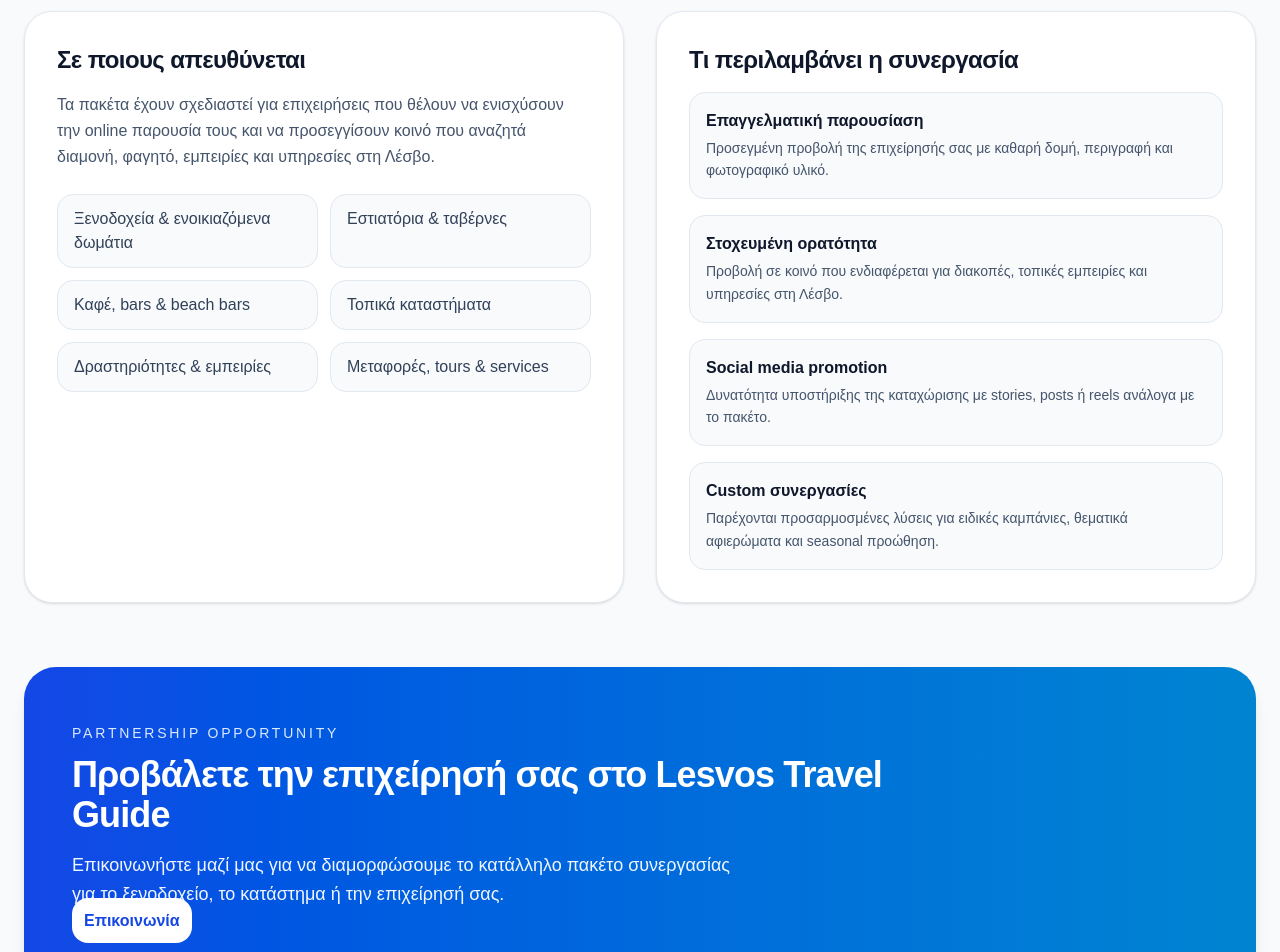
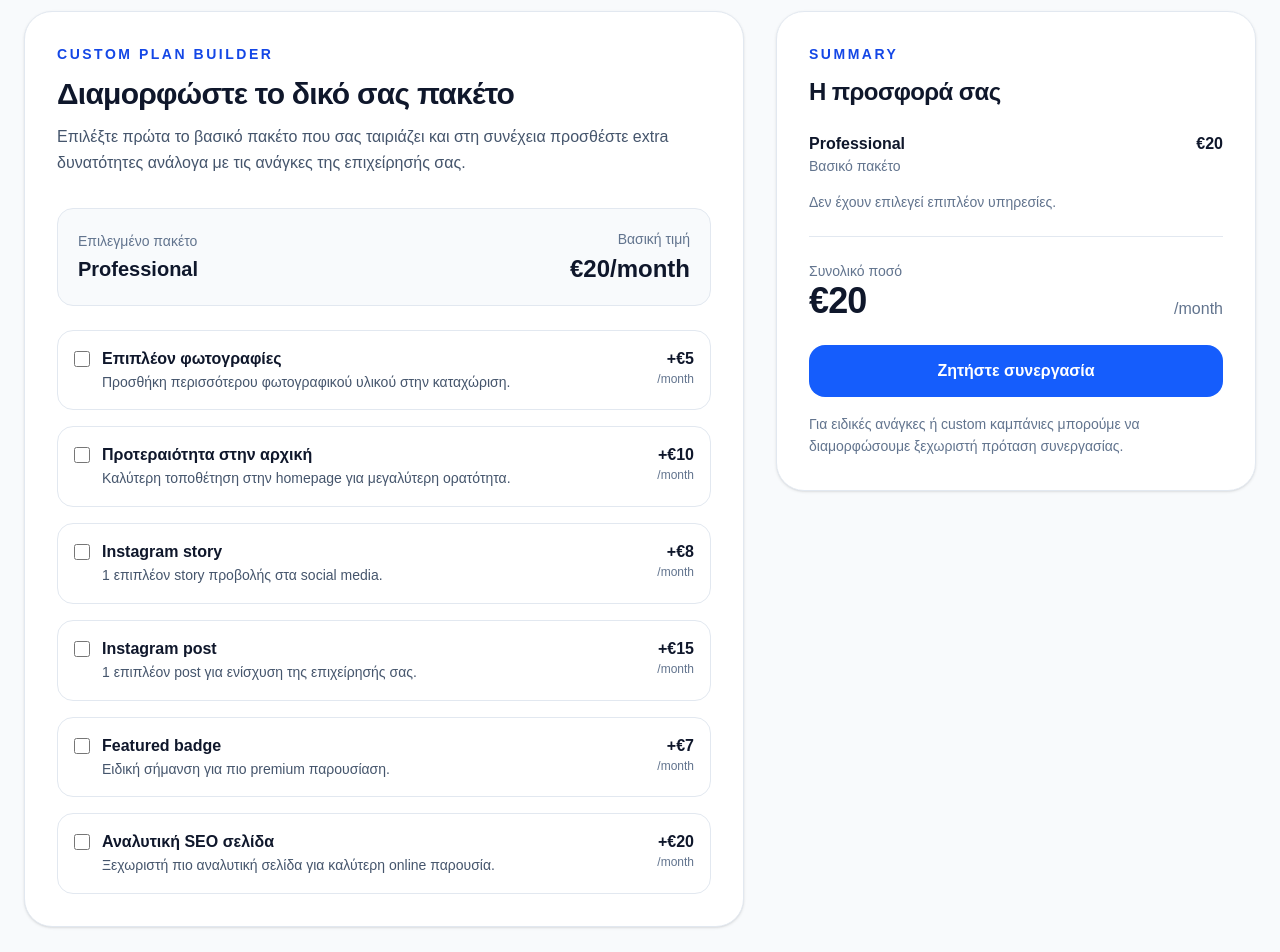
Before and after one commit to amamouridis06/lesvos-travel-guide, a Next.js app: page /plans in a window 1280 px wide. Shown: the part 1280-2232 px from the top of the page. Built offline with nearby package versions, Linux system fonts and the light colour scheme.

Commit message:
Update page.jsx

```diff
--- a/app/plans/page.jsx
+++ b/app/plans/page.jsx
@@ -1,8 +1,13 @@
+"use client";
+
+import { useMemo, useState } from "react";
+
 export default function LesvosSubscriptionPlans() {
   const plans = [
     {
+      id: "starter",
       name: "Starter Listing",
-      price: "€15",
+      price: 15,
       period: "/month",
       description:
         "Για μικρές επιχειρήσεις που θέλουν μια καθαρή και αξιόπιστη παρουσία στον ταξιδιωτικό οδηγό.",
@@ -17,8 +22,9 @@ export default function LesvosSubscriptionPlans() {
       highlighted: false,
     },
     {
+      id: "professional",
       name: "Professional",
-      price: "€20",
+      price: 20,
       period: "/month",
       description:
         "Η ιδανική επιλογή για ξενοδοχεία, εστιατόρια και καταστήματα που θέλουν αυξημένη προβολή.",
@@ -34,8 +40,9 @@ export default function LesvosSubscriptionPlans() {
       highlighted: true,
     },
     {
+      id: "featured",
       name: "Featured Partner",
-      price: "€35",
+      price: 35,
       period: "/month",
       description:
         "Για επιχειρήσεις που επιθυμούν premium τοποθέτηση, ενισχυμένη προβολή και σταθερή προώθηση.",
@@ -52,6 +59,45 @@ export default function LesvosSubscriptionPlans() {
     },
   ];
 
+  const extras = [
+    {
+      id: "extraPhotos",
+      name: "Επιπλέον φωτογραφίες",
+      description: "Προσθήκη περισσότερου φωτογραφικού υλικού στην καταχώριση.",
+      price: 5,
+    },
+    {
+      id: "homepagePriority",
+      name: "Προτεραιότητα στην αρχική",
+      description: "Καλύτερη τοποθέτηση στην homepage για μεγαλύτερη ορατότητα.",
+      price: 10,
+    },
+    {
+      id: "instagramStory",
+      name: "Instagram story",
+      description: "1 επιπλέον story προβολής στα social media.",
+      price: 8,
+    },
+    {
+      id: "instagramPost",
+      name: "Instagram post",
+      description: "1 επιπλέον post για ενίσχυση της επιχείρησής σας.",
+      price: 15,
+    },
+    {
+      id: "featuredBadge",
+      name: "Featured badge",
+      description: "Ειδική σήμανση για πιο premium παρουσίαση.",
+      price: 7,
+    },
+    {
+      id: "seoPage",
+      name: "Αναλυτική SEO σελίδα",
+      description: "Ξεχωριστή πιο αναλυτική σελίδα για καλύτερη online παρουσία.",
+      price: 20,
+    },
+  ];
+
   const categories = [
     "Ξενοδοχεία & ενοικιαζόμενα δωμάτια",
     "Εστιατόρια & ταβέρνες",
@@ -60,6 +106,27 @@ export default function LesvosSubscriptionPlans() {
     "Δραστηριότητες & εμπειρίες",
     "Μεταφορές, tours & services",
   ];
+
+  const [selectedPlanId, setSelectedPlanId] = useState("professional");
+  const [selectedExtras, setSelectedExtras] = useState<string[]>([]);
+
+  const selectedPlan = plans.find((plan) => plan.id === selectedPlanId) || plans[1];
+
+  const toggleExtra = (extraId: string) => {
+    setSelectedExtras((prev) =>
+      prev.includes(extraId)
+        ? prev.filter((id) => id !== extraId)
+        : [...prev, extraId]
+    );
+  };
+
+  const extrasTotal = useMemo(() => {
+    return extras
+      .filter((extra) => selectedExtras.includes(extra.id))
+      .reduce((sum, extra) => sum + extra.price, 0);
+  }, [selectedExtras]);
+
+  const totalPrice = selectedPlan.price + extrasTotal;
 
   return (
     <div className="min-h-screen bg-slate-50 text-slate-900">
@@ -73,20 +140,24 @@ export default function LesvosSubscriptionPlans() {
             <span className="block text-blue-700">για επιχειρήσεις στη Λέσβο</span>
           </h1>
           <p className="mt-6 text-lg md:text-xl text-slate-600 leading-relaxed max-w-3xl mx-auto">
-            Παρουσιάστε το ξενοδοχείο, το κατάστημα ή την επιχείρησή σας μέσα από έναν σύγχρονο ταξιδιωτικό οδηγό,
-            σχεδιασμένο να αναδεικνύει τις καλύτερες εμπειρίες του νησιού σε επισκέπτες και ταξιδιώτες.
+            Παρουσιάστε το ξενοδοχείο, το κατάστημα ή την επιχείρησή σας μέσα από έναν
+            σύγχρονο ταξιδιωτικό οδηγό, σχεδιασμένο να αναδεικνύει τις καλύτερες εμπειρίες
+            του νησιού σε επισκέπτες και ταξιδιώτες.
           </p>
         </section>
 
         <section className="grid md:grid-cols-3 gap-6 mb-16">
-          {plans.map((plan) => (
+          {plans.map((plan) => {
+            const isSelected = selectedPlanId === plan.id;
+
+            return (
               <div
                 key={plan.name}
-              className={`relative rounded-[28px] border bg-white p-8 shadow-sm flex flex-col ${
+                className={`relative rounded-[28px] border bg-white p-8 shadow-sm flex flex-col transition ${
                   plan.highlighted
                     ? "border-blue-500 ring-2 ring-blue-100 shadow-md"
                     : "border-slate-200"
-              }`}
+                } ${isSelected ? "ring-2 ring-slate-900/10 border-slate-400" : ""}`}
               >
                 {plan.highlighted && (
                   <div className="absolute -top-3 left-8 rounded-full bg-blue-600 px-4 py-1 text-xs font-semibold text-white shadow-sm">
@@ -97,7 +168,7 @@ export default function LesvosSubscriptionPlans() {
                 <div className="mb-6">
                   <h2 className="text-2xl font-bold tracking-tight">{plan.name}</h2>
                   <div className="mt-4 flex items-end gap-1">
-                  <span className="text-4xl font-bold">{plan.price}</span>
+                    <span className="text-4xl font-bold">€{plan.price}</span>
                     <span className="text-slate-500 pb-1">{plan.period}</span>
                   </div>
                   <p className="mt-4 text-slate-600 leading-relaxed">{plan.description}</p>
@@ -105,7 +176,10 @@ export default function LesvosSubscriptionPlans() {
 
                 <ul className="space-y-3 mb-8 flex-1">
                   {plan.features.map((feature) => (
-                  <li key={feature} className="flex items-start gap-3 text-slate-700 leading-relaxed">
+                    <li
+                      key={feature}
+                      className="flex items-start gap-3 text-slate-700 leading-relaxed"
+                    >
                       <span className="mt-2 h-2.5 w-2.5 rounded-full bg-blue-600 shrink-0" />
                       <span>{feature}</span>
                     </li>
@@ -113,24 +187,156 @@ export default function LesvosSubscriptionPlans() {
                 </ul>
 
                 <button
+                  onClick={() => setSelectedPlanId(plan.id)}
                   className={`w-full rounded-2xl px-5 py-3.5 font-semibold transition ${
-                  plan.highlighted
+                    isSelected
+                      ? "bg-slate-900 text-white hover:bg-slate-800"
+                      : plan.highlighted
                       ? "bg-blue-600 text-white hover:bg-blue-700"
                       : "bg-slate-100 text-slate-900 hover:bg-slate-200"
                   }`}
                 >
-                {plan.cta}
+                  {isSelected ? "Επιλεγμένο πακέτο" : plan.cta}
                 </button>
               </div>
-          ))}
+            );
+          })}
+        </section>
+
+        <section className="grid lg:grid-cols-[1.2fr_0.8fr] gap-8 mb-16">
+          <div className="rounded-[28px] border border-slate-200 bg-white p-8 shadow-sm">
+            <div className="mb-8">
+              <p className="text-sm font-semibold uppercase tracking-[0.18em] text-blue-700 mb-3">
+                Custom Plan Builder
+              </p>
+              <h3 className="text-2xl md:text-3xl font-bold tracking-tight mb-3">
+                Διαμορφώστε το δικό σας πακέτο
+              </h3>
+              <p className="text-slate-600 leading-relaxed">
+                Επιλέξτε πρώτα το βασικό πακέτο που σας ταιριάζει και στη συνέχεια
+                προσθέστε extra δυνατότητες ανάλογα με τις ανάγκες της επιχείρησής σας.
+              </p>
+            </div>
+
+            <div className="rounded-2xl border border-slate-200 bg-slate-50 p-5 mb-6">
+              <div className="flex items-center justify-between gap-4 flex-wrap">
+                <div>
+                  <p className="text-sm text-slate-500 mb-1">Επιλεγμένο πακέτο</p>
+                  <h4 className="text-xl font-bold">{selectedPlan.name}</h4>
+                </div>
+                <div className="text-right">
+                  <p className="text-sm text-slate-500 mb-1">Βασική τιμή</p>
+                  <div className="text-2xl font-bold">€{selectedPlan.price}/month</div>
+                </div>
+              </div>
+            </div>
+
+            <div className="space-y-4">
+              {extras.map((extra) => {
+                const isChecked = selectedExtras.includes(extra.id);
+
+                return (
+                  <label
+                    key={extra.id}
+                    className={`flex cursor-pointer items-start justify-between gap-4 rounded-2xl border p-4 transition ${
+                      isChecked
+                        ? "border-blue-500 bg-blue-50"
+                        : "border-slate-200 bg-white hover:bg-slate-50"
+                    }`}
+                  >
+                    <div className="flex items-start gap-3">
+                      <input
+                        type="checkbox"
+                        checked={isChecked}
+                        onChange={() => toggleExtra(extra.id)}
+                        className="mt-1 h-4 w-4 rounded border-slate-300 text-blue-600 focus:ring-blue-500"
+                      />
+                      <div>
+                        <div className="font-semibold text-slate-900">{extra.name}</div>
+                        <p className="text-sm text-slate-600 leading-relaxed">
+                          {extra.description}
+                        </p>
+                      </div>
+                    </div>
+
+                    <div className="shrink-0 text-right">
+                      <div className="font-bold text-slate-900">+€{extra.price}</div>
+                      <div className="text-xs text-slate-500">/month</div>
+                    </div>
+                  </label>
+                );
+              })}
+            </div>
+          </div>
+
+          <div className="rounded-[28px] border border-slate-200 bg-white p-8 shadow-sm h-fit sticky top-6">
+            <p className="text-sm font-semibold uppercase tracking-[0.18em] text-blue-700 mb-3">
+              Summary
+            </p>
+            <h3 className="text-2xl font-bold tracking-tight mb-6">
+              Η προσφορά σας
+            </h3>
+
+            <div className="space-y-4 border-b border-slate-200 pb-6 mb-6">
+              <div className="flex items-start justify-between gap-4">
+                <div>
+                  <div className="font-semibold">{selectedPlan.name}</div>
+                  <div className="text-sm text-slate-500">Βασικό πακέτο</div>
+                </div>
+                <div className="font-semibold">€{selectedPlan.price}</div>
+              </div>
+
+              {selectedExtras.length > 0 ? (
+                extras
+                  .filter((extra) => selectedExtras.includes(extra.id))
+                  .map((extra) => (
+                    <div
+                      key={extra.id}
+                      className="flex items-start justify-between gap-4"
+                    >
+                      <div>
+                        <div className="font-medium text-slate-800">{extra.name}</div>
+                        <div className="text-sm text-slate-500">Προαιρετική προσθήκη</div>
+                      </div>
+                      <div className="font-medium">+€{extra.price}</div>
+                    </div>
+                  ))
+              ) : (
+                <p className="text-sm text-slate-500">
+                  Δεν έχουν επιλεγεί επιπλέον υπηρεσίες.
+                </p>
+              )}
+            </div>
+
+            <div className="flex items-end justify-between gap-4 mb-6">
+              <div>
+                <p className="text-sm text-slate-500">Συνολικό ποσό</p>
+                <h4 className="text-4xl font-bold tracking-tight">€{totalPrice}</h4>
+              </div>
+              <p className="text-slate-500 font-medium">/month</p>
+            </div>
+
+            <a
+              href={`/contact?plan=${selectedPlan.id}&total=${totalPrice}&extras=${selectedExtras.join(",")}`}
+              className="block w-full rounded-2xl bg-blue-600 px-5 py-3.5 text-center font-semibold text-white transition hover:bg-blue-700"
+            >
+              Ζητήστε συνεργασία
+            </a>
+
+            <p className="mt-4 text-sm leading-relaxed text-slate-500">
+              Για ειδικές ανάγκες ή custom καμπάνιες μπορούμε να διαμορφώσουμε
+              ξεχωριστή πρόταση συνεργασίας.
+            </p>
+          </div>
         </section>
 
         <section className="grid lg:grid-cols-2 gap-8 mb-16">
           <div className="rounded-[28px] border border-slate-200 bg-white p-8 shadow-sm">
             <h3 className="text-2xl font-bold tracking-tight mb-4">Σε ποιους απευθύνεται</h3>
             <p className="text-slate-600 leading-relaxed mb-6">
-              Τα πακέτα έχουν σχεδιαστεί για επιχειρήσεις που θέλουν να ενισχύσουν την online παρουσία τους και να
-              προσεγγίσουν κοινό που αναζητά διαμονή, φαγητό, εμπειρίες και υπηρεσίες στη Λέσβο.
+              Τα πακέτα έχουν σχεδιαστεί για επιχειρήσεις που θέλουν να ενισχύσουν την
+              online παρουσία τους και να προσεγγίσουν κοινό που αναζητά διαμονή,
+              φαγητό, εμπειρίες και υπηρεσίες στη Λέσβο.
             </p>
             <div className="grid sm:grid-cols-2 gap-3">
               {categories.map((category) => (
@@ -150,25 +356,29 @@ export default function LesvosSubscriptionPlans() {
               <div className="rounded-2xl border border-slate-200 bg-slate-50 p-4">
                 <h4 className="font-semibold mb-1">Επαγγελματική παρουσίαση</h4>
                 <p className="text-slate-600 text-sm leading-relaxed">
-                  Προσεγμένη προβολή της επιχείρησής σας με καθαρή δομή, περιγραφή και φωτογραφικό υλικό.
+                  Προσεγμένη προβολή της επιχείρησής σας με καθαρή δομή, περιγραφή και
+                  φωτογραφικό υλικό.
                 </p>
               </div>
               <div className="rounded-2xl border border-slate-200 bg-slate-50 p-4">
                 <h4 className="font-semibold mb-1">Στοχευμένη ορατότητα</h4>
                 <p className="text-slate-600 text-sm leading-relaxed">
-                  Προβολή σε κοινό που ενδιαφέρεται για διακοπές, τοπικές εμπειρίες και υπηρεσίες στη Λέσβο.
+                  Προβολή σε κοινό που ενδιαφέρεται για διακοπές, τοπικές εμπειρίες και
+                  υπηρεσίες στη Λέσβο.
                 </p>
               </div>
               <div className="rounded-2xl border border-slate-200 bg-slate-50 p-4">
                 <h4 className="font-semibold mb-1">Social media promotion</h4>
                 <p className="text-slate-600 text-sm leading-relaxed">
-                  Δυνατότητα υποστήριξης της καταχώρισης με stories, posts ή reels ανάλογα με το πακέτο.
+                  Δυνατότητα υποστήριξης της καταχώρισης με stories, posts ή reels
+                  ανάλογα με το πακέτο.
                 </p>
               </div>
               <div className="rounded-2xl border border-slate-200 bg-slate-50 p-4">
                 <h4 className="font-semibold mb-1">Custom συνεργασίες</h4>
                 <p className="text-slate-600 text-sm leading-relaxed">
-                  Παρέχονται προσαρμοσμένες λύσεις για ειδικές καμπάνιες, θεματικά αφιερώματα και seasonal προώθηση.
+                  Παρέχονται προσαρμοσμένες λύσεις για ειδικές καμπάνιες, θεματικά
+                  αφιερώματα και seasonal προώθηση.
                 </p>
               </div>
             </div>
@@ -177,29 +387,24 @@ export default function LesvosSubscriptionPlans() {
 
         <section className="rounded-[32px] bg-gradient-to-r from-blue-700 to-sky-600 text-white px-8 py-12 md:px-12 md:py-14 shadow-lg">
           <div className="max-w-4xl">
-            <p className="text-blue-100 text-sm font-medium uppercase tracking-[0.2em]">Partnership Opportunity</p>
+            <p className="text-blue-100 text-sm font-medium uppercase tracking-[0.2em]">
+              Partnership Opportunity
+            </p>
             <h3 className="mt-3 text-3xl md:text-4xl font-bold tracking-tight">
               Προβάλετε την επιχείρησή σας στο Lesvos Travel Guide
             </h3>
             <p className="mt-4 text-blue-50 text-lg leading-relaxed max-w-2xl">
-              Επικοινωνήστε μαζί μας για να διαμορφώσουμε το κατάλληλο πακέτο συνεργασίας για το ξενοδοχείο, το
-              κατάστημα ή την επιχείρησή σας.
+              Επικοινωνήστε μαζί μας για να διαμορφώσουμε το κατάλληλο πακέτο συνεργασίας
+              για το ξενοδοχείο, το κατάστημα ή την επιχείρησή σας.
             </p>
-            <div>
+            <div className="mt-6">
               <a
                 href="/contact"
-              className="rounded-2xl bg-white px-3 py-3.5 font-semibold text-blue-700 hover:bg-blue-50 transition"
+                className="inline-flex rounded-2xl bg-white px-6 py-3.5 font-semibold text-blue-700 hover:bg-blue-50 transition"
               >
                 Επικοινωνία
               </a>
             </div>
-
-          {/* <a
-          href="/offer"
-          className="rounded-2xl border border-white/30 px-6 py-3.5 font-semibold text-white hover:bg-white/10 transition"
-          >
-  Ζητήστε προσφορά
-</a> */}
           </div>
         </section>
       </div>
```
Lines whose indentation alone changed are shown as unchanged.
